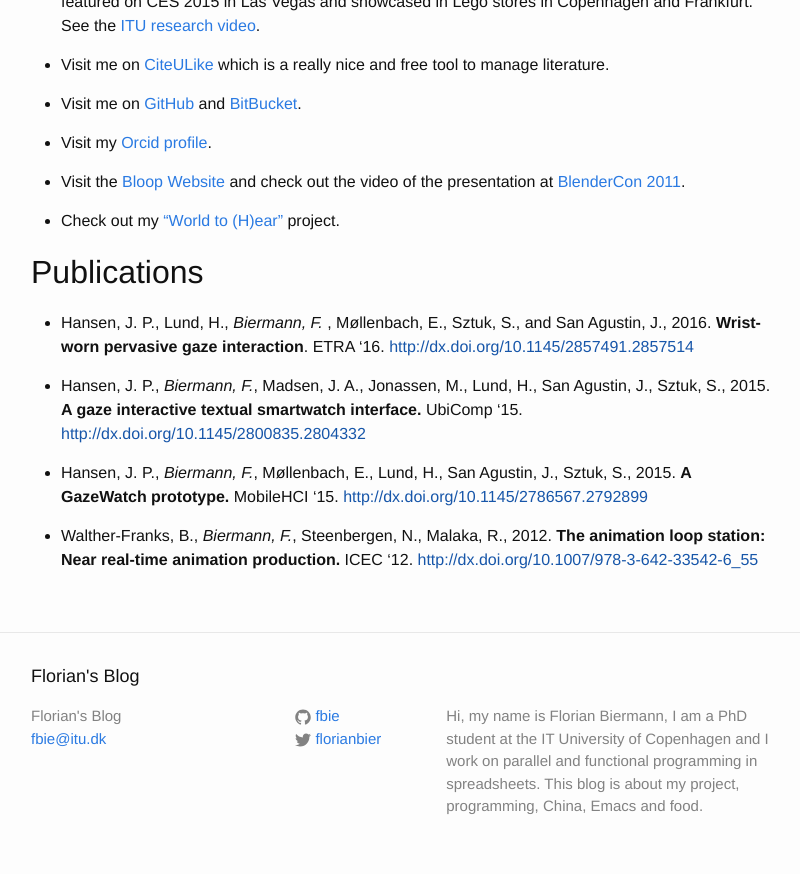
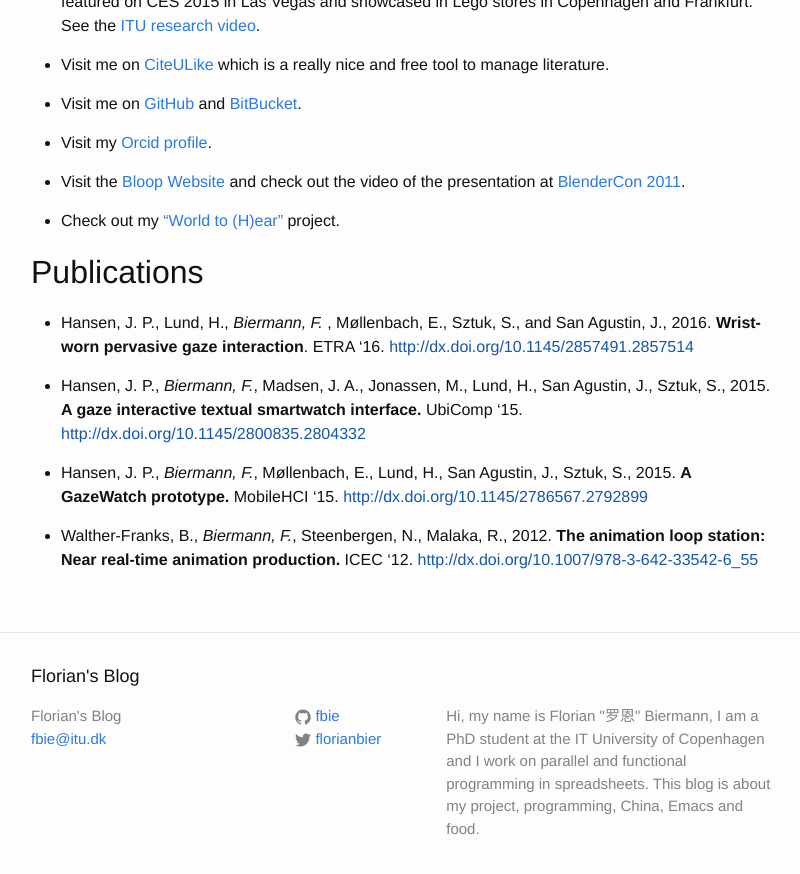
Before and after one commit to fbie/fbie.github.io, a Jekyll site: the page built from about.md, in a window 1280 px wide and 900 px high, scrolled down 1335 px. Shown: the top 874 px of the window, without its empty margins (239-1039 px from the left). Built offline with Jekyll 4.4.1, drawn with Linux system fonts in a browser that asks for light colours; some of the changed text lies outside the part shown.

Commit message:
add chinese name

```diff
--- a/_config.yml
+++ b/_config.yml
@@ -9,7 +9,7 @@
 title: Florian's Blog
 email: fbie@itu.dk
 description: > # this means to ignore newlines until "baseurl:"
- Hi, my name is Florian Biermann, I am a PhD student at the IT
+ Hi, my name is Florian "罗恩" Biermann, I am a PhD student at the IT
  University of Copenhagen and I work on parallel and functional
  programming in spreadsheets. This blog is about my project,
  programming, China, Emacs and food.
--- a/about.md
+++ b/about.md
@@ -8,7 +8,7 @@ My name is Florian Biermann and I studied [Digital Media](http://digitalmedia-br
 [University of Bremen](http://uni-bremen.de/), Graphics Design at the
 [Art Institute of Boston at Lesley University](http://www.lesley.edu/college-art-and-design/)
 and Software Development and Technology at the
-[IT University of Copenhagen](https://itu.dk).
+[IT University of Copenhagen](https://itu.dk). My Chinese name is 罗恩.
 
 As of July 2015 I am working as a PhD student on spreadsheet array
 programming as part of the
```
